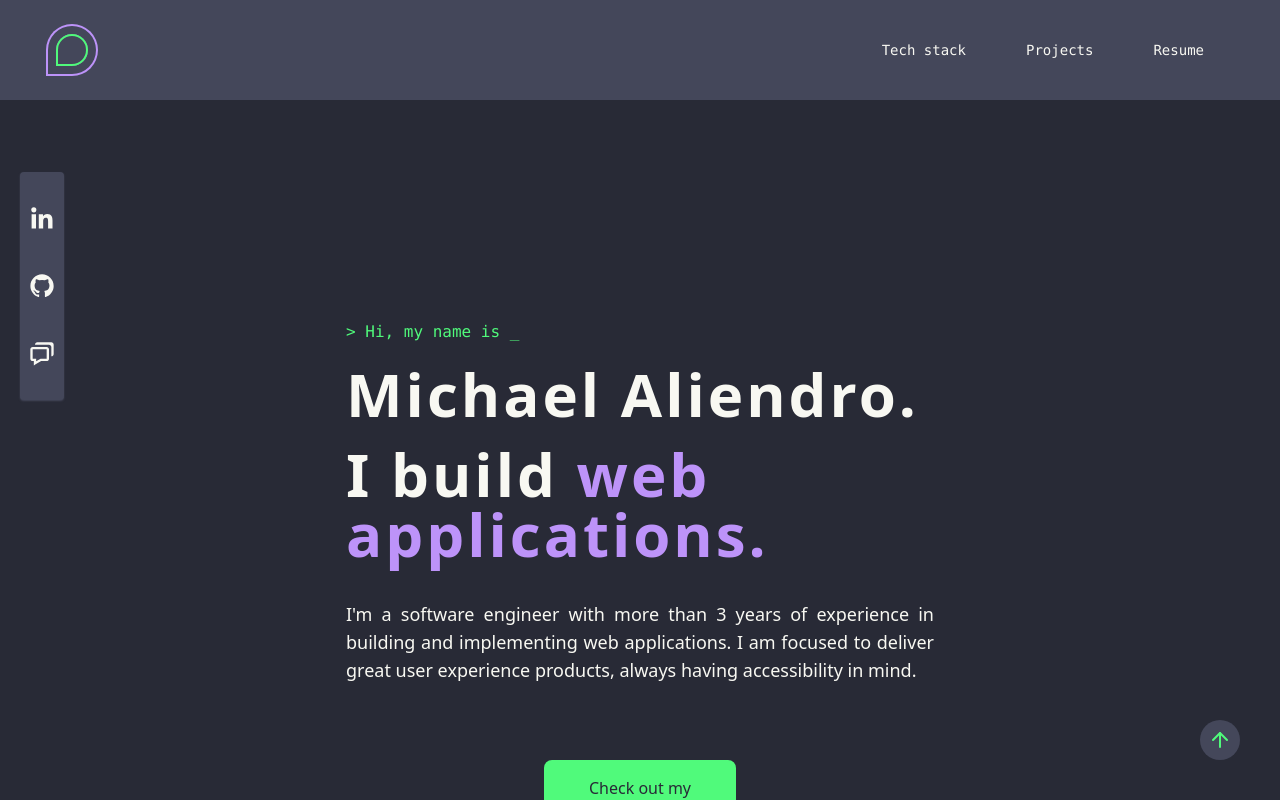
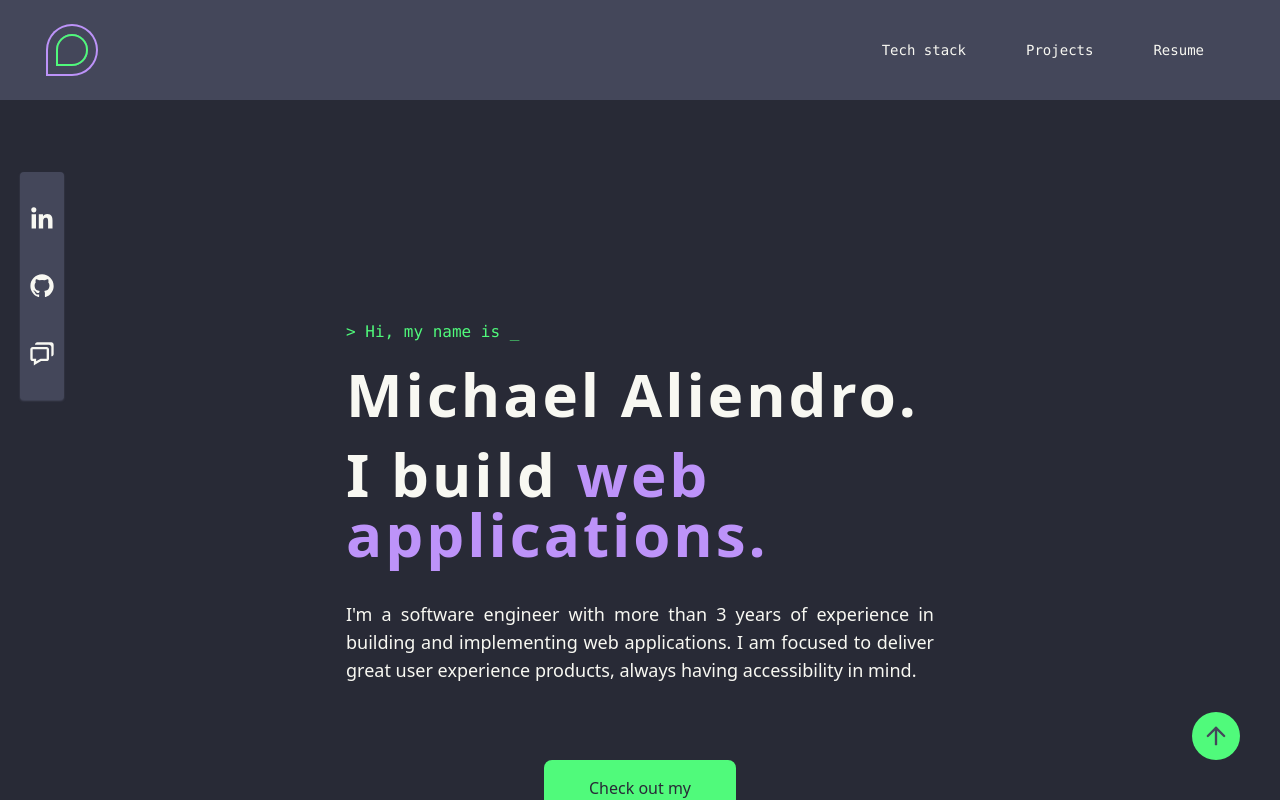
Before and after one commit to aliendro/portfolio, a React (Vite) app: page / in a window 1280 px wide. Shown: the top 800 px of the page. Built offline with nearby package versions, Linux system fonts and the light colour scheme.

Commit message:
Fix: invert bg and arrow colors for better contrast

```diff
--- a/src/components/content/GoTop.tsx
+++ b/src/components/content/GoTop.tsx
@@ -3,8 +3,8 @@ import { useEffect, useState } from 'react';
 
 const styles = {
   button:
-    'bg-secondary w-10 h-10 rounded-full grid place-items-center fixed bottom-10 right-10 text-green transition-all duration-300',
-  icon: 'w-6 h-6',
+    'bg-green w-12 h-12 rounded-full grid place-items-center fixed bottom-10 right-10 text-secondary transition-all duration-300',
+  icon: 'w-7 h-7',
 };
 
 export default function GoTop() {
```
